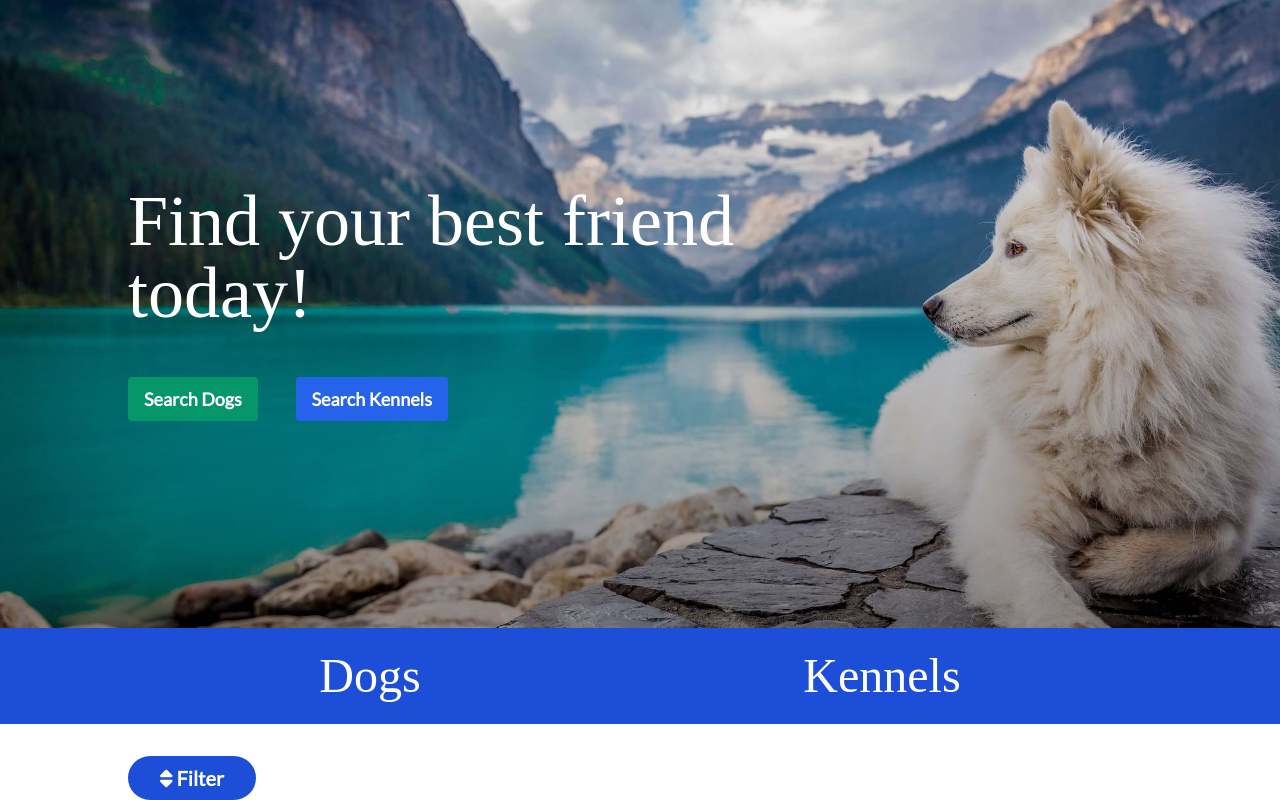
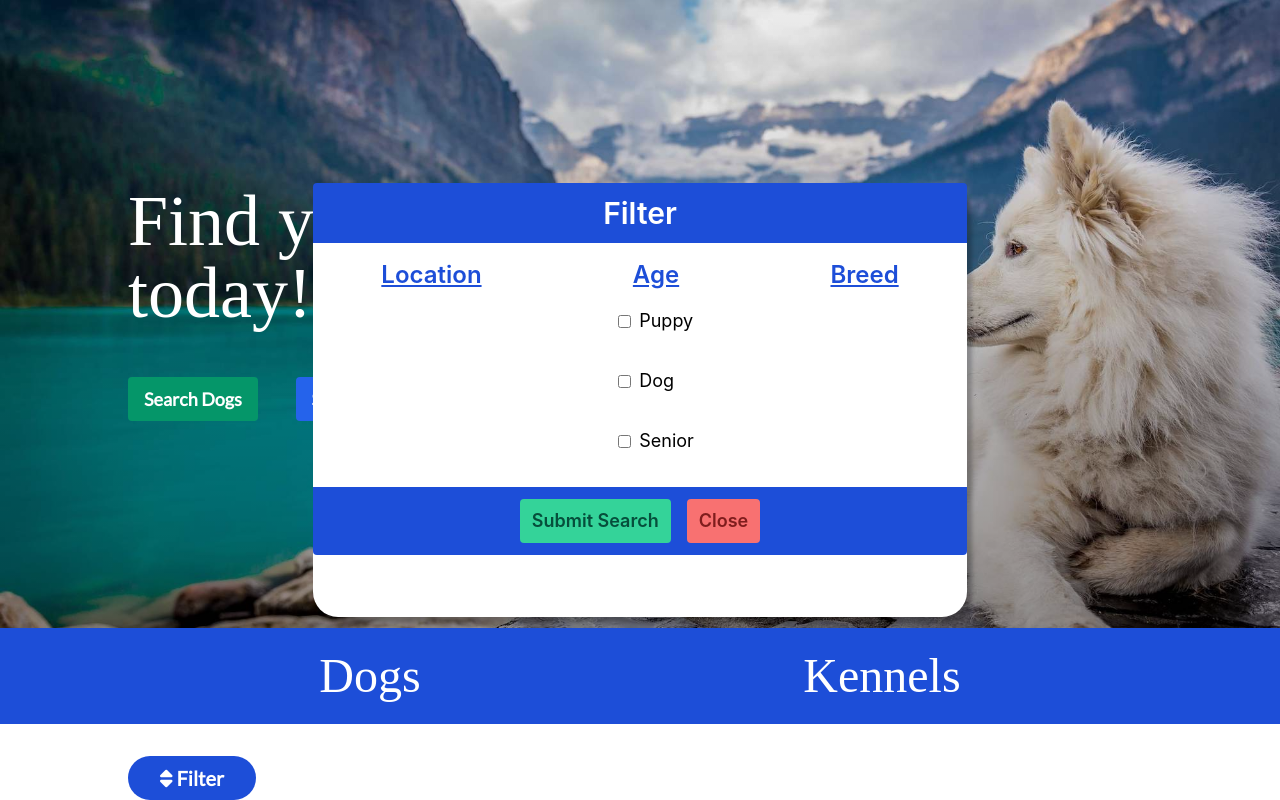
Before and after one commit to mattbasile/Doggo_Land_FE_Tutorial, a React (Create React App) app in the folder client/: page / in a window 1280 px wide. Both pictures are taken after a click on the element "Filter". Shown: the part 118-918 px from the top of the page. Built offline with nearby package versions, Linux system fonts and the light colour scheme; no server answers; a web font is replaced by a local one.

Commit message:
filter styles looking good

```diff
--- a/client/src/App.css
+++ b/client/src/App.css
@@ -7,3 +7,14 @@
 .text-10xl{
   font-size: 4.5rem;
 }
+.modal{
+    box-shadow: 5px 6px 4px rgba(0, 0, 0, 0.25);
+    width: 654px;
+    max-width: 100%;
+    border-radius: 25px;
+    height: 434px;
+    position: fixed;
+    top: 50%;
+    left: 50%;
+    transform: translate(-50%, -50%);
+}
--- a/client/src/App.js
+++ b/client/src/App.js
@@ -80,11 +80,12 @@ export default function App() {
           filtered_dogs = [...filtered_dogs, puppies]
         }
         else if(age_array[i]==="Dog"){
-          let doggies = dog_copy.filter(dog=>dog.Age<10);
+          let doggies = dog_copy.filter(dog=>dog.Age<10&&dog.Age>=5);
           filtered_dogs = [...filtered_dogs, doggies]
         }
         else{
-          let oldies = dog_copy.filter(dog=>dog.Age>10);
+
+          let oldies = dog_copy.filter(dog=>dog.Age>=10);
           filtered_dogs = [...filtered_dogs, oldies]
         }
       }
--- a/client/src/Components/Users/DogFilter.js
+++ b/client/src/Components/Users/DogFilter.js
@@ -16,10 +16,10 @@ export default function DogFilter(props) {
     }, [])
 
     return (
-        <section className="">
+        <>
             {current_items.map((item,i)=>{
-                return<><input onChange={(e)=>props.handleSelection(e)} key={i} type="checkbox" value={item} name={props.type}/><label>{item}</label></>
+                return<div className="w-100 my-4 flex items-center"><input onChange={(e)=>props.handleSelection(e)} key={i} type="checkbox" value={item} name={props.type}/><label className="ml-2 text-lg">{item}</label></div>
             })}
-        </section>
+       </>
     )
 }
--- a/client/src/Pages/LandingPage.js
+++ b/client/src/Pages/LandingPage.js
@@ -15,14 +15,6 @@ export default function LandingPage(props) {
     const [selectedFilters, setSelectedFilter] = useState({location: [], age: [], breed:[]});
     const [showFilter, setShowFilter] = useState(false);
 
-
-    // arrayRemove Function from -> https://love2dev.com/blog/javascript-remove-from-array/
-    function arrayRemove(arr, value) {
-        let text = arr.filter(function(ele){
-            return ele != value;
-        });
-        setSelectedFilter(text);
-     }
     const handleSelection =(e)=>{
         let key = e.target.name;
         let value = e.target.value;
@@ -76,22 +68,29 @@ export default function LandingPage(props) {
                     <p className="ml-1  font-semibold body-font">Filter</p>
                 </div>
                 {showFilter?
-                    <section className="bg-grey-300" >
-                        <div className="flex">
-                            <div>
-                            <p>Location</p>
-                            <DogFilter items={props.kennelsCopy.map(kennel=>kennel.location)} type={"location"} handleSelection={handleSelection}/>
+                    <section className=" bg-white modal" >
+                        <h5 className="text-center text-white w-100 py-3 bg-blue-700 rounded rounded-b-none text-3xl font-semibold">Filter</h5>
+                        <div className="flex justify-around my-4 ">
+                            <div className="flex flex-wrap w-100 flex-col">
+                                <p className="text-blue-700 text-center underline text-2xl font-semibold">Location</p>
+                                <DogFilter items={props.kennelsCopy.map(kennel=>kennel.location)} type={"location"} handleSelection={handleSelection}/>
                             </div>
-                            <div>
-                            <p>Age</p>
-                            <DogFilter items={props.dogsCopy.map(dog=>dog.Age)} type={"age"} handleSelection={handleSelection}/>
+                            <div className="flex flex-wrap w-100 flex-col">
+                                <p className="text-blue-700 text-center underline text-2xl font-semibold">Age</p>
+                                <DogFilter items={props.dogsCopy.map(dog=>dog.Age)} type={"age"} handleSelection={handleSelection}/>
                             </div>
-                            <div>
-                            <p>Breed</p>
-                            <DogFilter items={props.dogsCopy.map(dog=>dog.breeds)} type={"breed"} handleSelection={handleSelection}/>
+                            <div className="flex flex-wrap w-100 flex-col">
+                                <p className="text-blue-700 text-center underline text-2xl font-semibold">Breed</p>
+                                <DogFilter items={props.dogsCopy.map(dog=>dog.breeds)} type={"breed"} handleSelection={handleSelection}/>
                             </div>
                         </div>
-                        <button onClick={(e)=>SubmitFilter(e)}>Submit Search</button>
+                        <div className="py-3 bg-blue-700 rounded rounded-t-none flex justify-center items-center">
+                            <button className="py-2 px-3 font-semibold text-green-900 text-lg bg-green-400 hover:bg-green-200 rounded" onClick={(e)=>SubmitFilter(e)}>Submit Search</button>
+                            <button className="ml-4 py-2 px-3 font-semibold text-red-900 text-lg bg-red-400 hover:bg-red-200 rounded" onClick={()=>{setShowFilter(false)
+                            setSelectedFilter({
+                                location: [], age: [], breed:[]
+                            })}}>Close</button>
+                        </div>
                     </section>
                     : null
                 }
```
